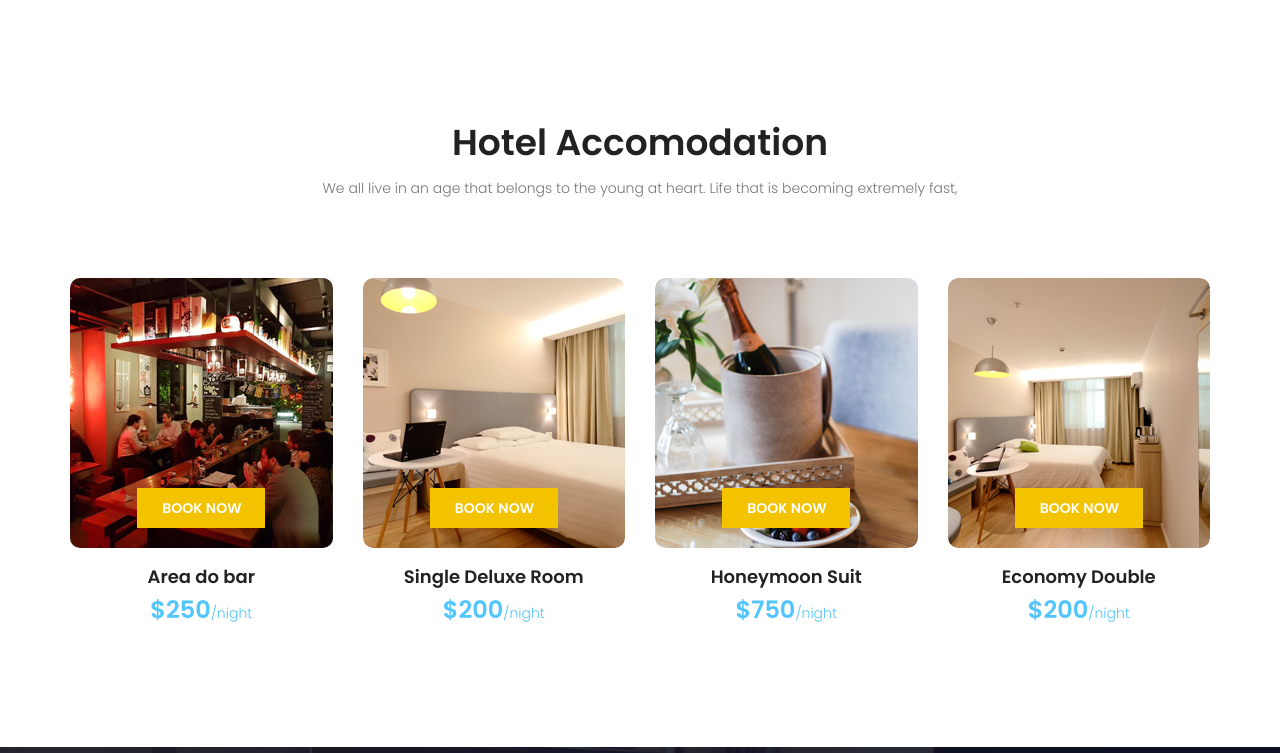
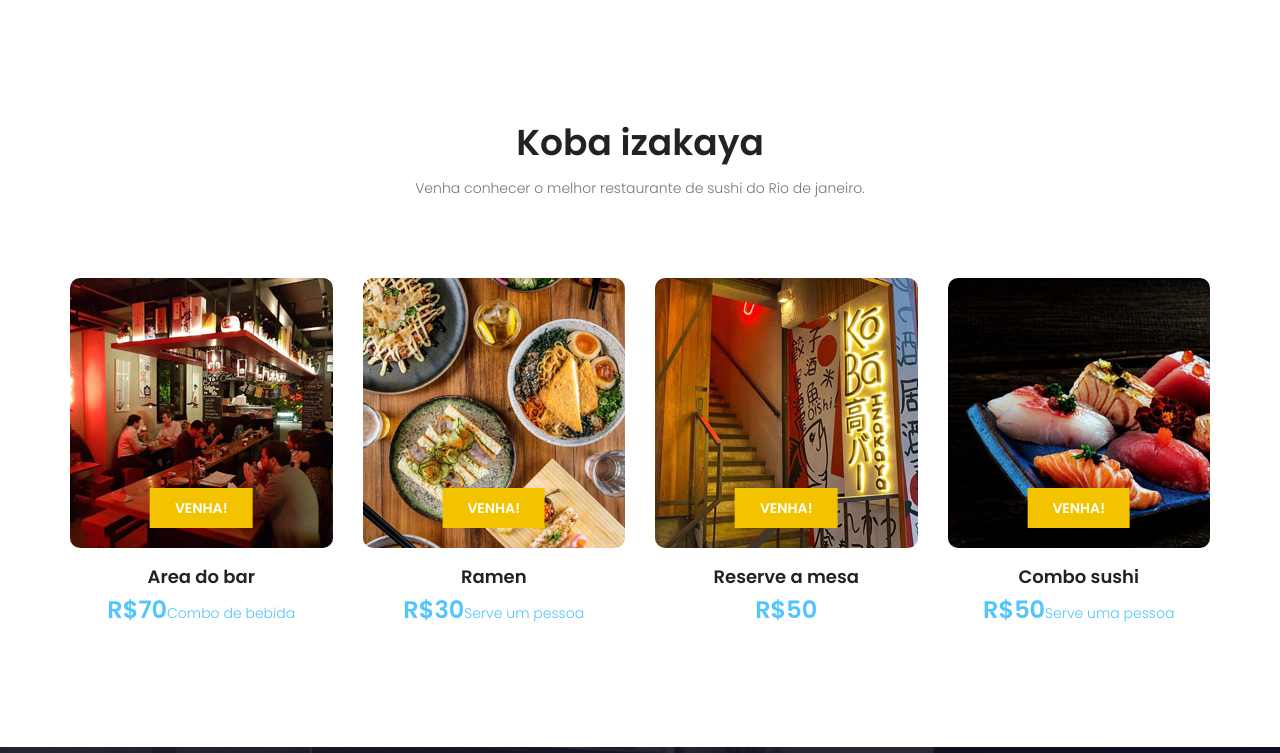
Before and after one commit to FelipeSales18/site-design, a plain HTML site: page index.html in a window 1280 px wide. Shown: the part 800-1553 px from the top of the page. Drawn offline with Linux system fonts and the light colour scheme.

Commit message:
atualizado

```diff
--- a/index.html
+++ b/index.html
@@ -141,48 +141,48 @@
         <section class="accomodation_area section_gap">
             <div class="container">
                 <div class="section_title text-center">
-                    <h2 class="title_color">Hotel Accomodation</h2>
-                    <p>We all live in an age that belongs to the young at heart. Life that is becoming extremely fast, </p>
+                    <h2 class="title_color">Koba izakaya</h2>
+                    <p>Venha conhecer o melhor restaurante de sushi do Rio de janeiro.</p>
                 </div>
                 <div class="row mb_30">
                     <div class="col-lg-3 col-sm-6">
                         <div class="accomodation_item text-center">
                             <div class="hotel_img">
                                 <img src="image/koba-bar-imagem-certa.jpg" alt="">
-                                <a href="#" class="btn theme_btn button_hover">Book Now</a>
+                                <a href="#" class="btn theme_btn button_hover">Venha!</a>
                             </div>
                             <a href="#"><h4 class="sec_h4">Area do bar</h4></a>
-                            <h5>$250<small>/night</small></h5>
+                            <h5>R$70<small>Combo de bebida</small></h5>
                         </div>
                     </div>
                     <div class="col-lg-3 col-sm-6">
                         <div class="accomodation_item text-center">
                             <div class="hotel_img">
-                                <img src="image/room2.jpg" alt="">
-                                <a href="#" class="btn theme_btn button_hover">Book Now</a>
+                                <img src="image/koba-comida-otimizado.jpg" alt="">
+                                <a href="#" class="btn theme_btn button_hover">Venha!</a>
                             </div>
-                            <a href="#"><h4 class="sec_h4">Single Deluxe Room</h4></a>
-                            <h5>$200<small>/night</small></h5>
+                            <a href="#"><h4 class="sec_h4">Ramen</h4></a>
+                            <h5>R$30<small>Serve um pessoa</small></h5>
                         </div>
                     </div>
                     <div class="col-lg-3 col-sm-6">
                         <div class="accomodation_item text-center">
                             <div class="hotel_img">
-                                <img src="image/room3.jpg" alt="">
-                                <a href="#" class="btn theme_btn button_hover">Book Now</a>
+                                <img src="image/entrada-koba-otimizado.jpg" alt="">
+                                <a href="#" class="btn theme_btn button_hover">Venha!</a>
                             </div>
-                            <a href="#"><h4 class="sec_h4">Honeymoon Suit</h4></a>
-                            <h5>$750<small>/night</small></h5>
+                            <a href="#"><h4 class="sec_h4">Reserve a mesa</h4></a>
+                            <h5>R$50<small></small></h5>
                         </div>
                     </div>
                     <div class="col-lg-3 col-sm-6">
                         <div class="accomodation_item text-center">
                             <div class="hotel_img">
-                                <img src="image/room4.jpg" alt="">
-                                <a href="#" class="btn theme_btn button_hover">Book Now</a>
+                                <img src="image/sushi-ipanema-otimizado.jpg" alt="">
+                                <a href="#" class="btn theme_btn button_hover">Venha!</a>
                             </div>
-                            <a href="#"><h4 class="sec_h4">Economy Double</h4></a>
-                            <h5>$200<small>/night</small></h5>
+                            <a href="#"><h4 class="sec_h4">Combo sushi</h4></a>
+                            <h5>R$50<small>Serve uma pessoa</small></h5>
                         </div>
                     </div>
                 </div>
@@ -247,13 +247,13 @@
                 <div class="row">
                     <div class="col-md-6 d_flex align-items-center">
                         <div class="about_content ">
-                            <h2 class="title title_color">About Us <br>Our History<br>Mission & Vision</h2>
-                            <p>inappropriate behavior is often laughed off as “boys will be boys,” women face higher conduct standards especially in the workplace. That’s why it’s crucial that, as women, our behavior on the job is beyond reproach. inappropriate behavior is often laughed.</p>
-                            <a href="#" class="button_hover theme_btn_two">Request Custom Price</a>
+                            <h2 class="title title_color">Sobre nos<br>Nossa historia<br>Misão & Visão</h2>
+                            <p>Com um ambiente que remete à tradição japonesa, o Koba oferece os mais deliciosos pratos e bebidas nipônicas, proporcionando uma experiência autêntica para os verdadeiros amantes da cultura oriental. Venha vivenciar um pedacinho do Japão, com sabores que conquistam e encantam a todos</p>
+                            <a href="#" class="button_hover theme_btn_two">Reserve um horario</a>
                         </div>
                     </div>
                     <div class="col-md-6">
-                        <img class="img-fluid" src="image/about_bg.jpg" alt="img">
+                        <img class="img-fluid" src="image/koba-mesas-otimizado.jpg" alt="img">
                     </div>
                 </div>
             </div>
@@ -269,7 +269,7 @@
                 </div>
                 <div class="testimonial_slider owl-carousel">
                     <div class="media testimonial_item">
-                        <img class="rounded-circle" src="image/testtimonial-1.jpg" alt="">
+                        <img class="rounded-circle" src="image/mulher-loira-perfil.jpg" alt="">
                         <div class="media-body">
                             <p>As conscious traveling Paupers we must always be concerned about our dear Mother Earth. If you think about it, you travel across her face, and She is the </p>
                             <a href="#"><h4 class="sec_h4">Fanny Spencer</h4></a>
```
Also changed, not shown: about.html (+5 -5 lines), image/entrada-koba-otimizado.jpg (added), image/koba-comida-otimizado.jpg (added), image/koba-mesas-otimizado.jpg (added), image/koba.jpg (deleted), image/mulher-loira-perfil.jpg (added), image/sushi-ipanema-otimizado.jpg (added).
